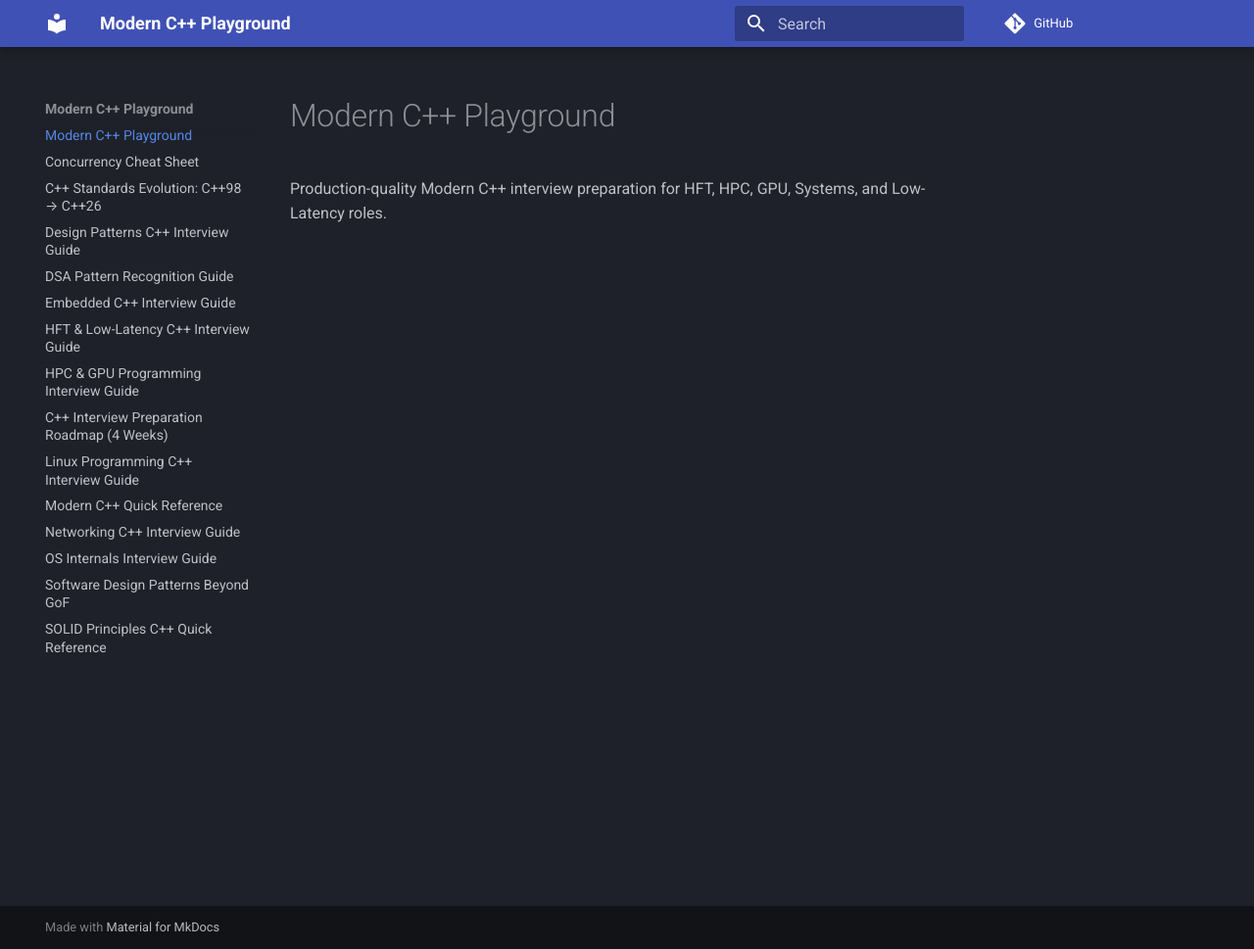
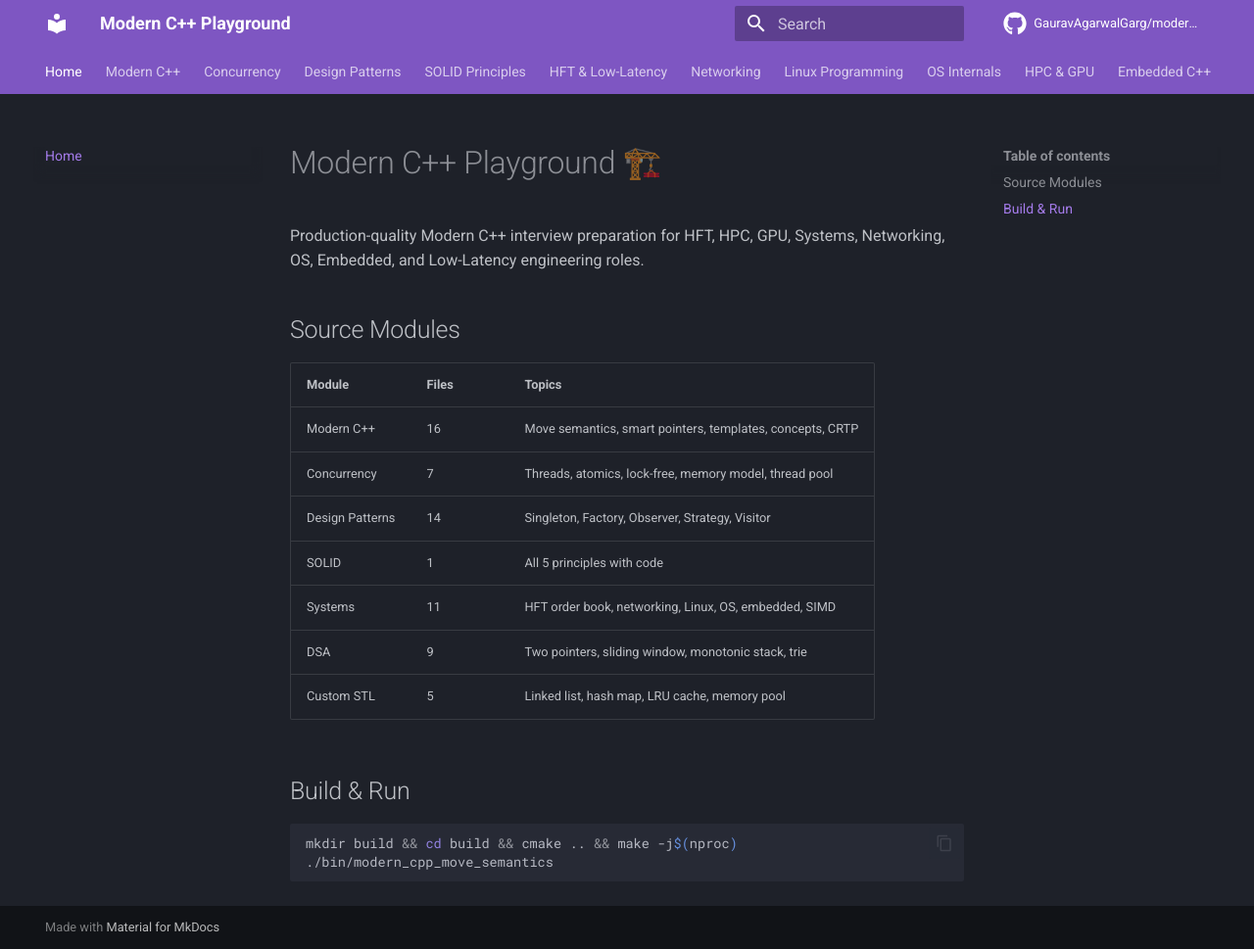
Before and after one commit to gauravagarwalgarg/AModernCppPlayground, an MkDocs documentation site: the page built from docs/index.md, in a window 1280 px wide and 969 px high. Shown: the whole window at 98% size. Built offline with MkDocs 1.6.1 and Material for MkDocs 9.7.7, drawn with Linux system fonts in a browser that asks for light colours; comment, search, counter and statistics services are not loaded.

Commit message:
Update docs

````diff
--- a/docs/index.md
+++ b/docs/index.md
@@ -1,2 +1,22 @@
-# Modern C++ Playground
-Production-quality Modern C++ interview preparation for HFT, HPC, GPU, Systems, and Low-Latency roles.
+# Modern C++ Playground 🏗️
+
+Production-quality Modern C++ interview preparation for HFT, HPC, GPU, Systems, Networking, OS, Embedded, and Low-Latency engineering roles.
+
+## Source Modules
+
+| Module | Files | Topics |
+|--------|-------|--------|
+| Modern C++ | 16 | Move semantics, smart pointers, templates, concepts, CRTP |
+| Concurrency | 7 | Threads, atomics, lock-free, memory model, thread pool |
+| Design Patterns | 14 | Singleton, Factory, Observer, Strategy, Visitor |
+| SOLID | 1 | All 5 principles with code |
+| Systems | 11 | HFT order book, networking, Linux, OS, embedded, SIMD |
+| DSA | 9 | Two pointers, sliding window, monotonic stack, trie |
+| Custom STL | 5 | Linked list, hash map, LRU cache, memory pool |
+
+## Build & Run
+
+```bash
+mkdir build && cd build && cmake .. && make -j$(nproc)
+./bin/modern_cpp_move_semantics
+```
--- a/mkdocs.yml
+++ b/mkdocs.yml
@@ -1,18 +1,44 @@
 site_name: Modern C++ Playground
+site_description: Production-quality Modern C++ interview prep for HFT, HPC, GPU, Systems
 site_url: https://gauravagarwalgarg.github.io/modern-cpp-playground/
 repo_url: https://github.com/GauravAgarwalGarg/modern-cpp-playground
+repo_name: GauravAgarwalGarg/modern-cpp-playground
+
 theme:
   name: material
   palette:
     - scheme: slate
+      primary: deep purple
+      accent: pink
   features:
+    - navigation.tabs
     - navigation.sections
+    - navigation.expand
     - content.code.copy
     - search.suggest
+  icon:
+    repo: fontawesome/brands/github
+
 markdown_extensions:
-  - pymdownx.highlight
+  - pymdownx.highlight:
+      anchor_linenums: true
   - pymdownx.superfences
   - admonition
   - tables
   - toc:
       permalink: true
+
+nav:
+  - Home: index.md
+  - Modern C++: modern-cpp.md
+  - Concurrency: concurrency.md
+  - Design Patterns: design-patterns.md
+  - SOLID Principles: solid-principles.md
+  - HFT & Low-Latency: hft-low-latency.md
+  - Networking: networking.md
+  - Linux Programming: linux-programming.md
+  - OS Internals: os-internals.md
+  - HPC & GPU: hpc-gpu.md
+  - Embedded C++: embedded-cpp.md
+  - DSA Patterns: dsa-patterns.md
+  - Interview Roadmap: interview-roadmap.md
````
